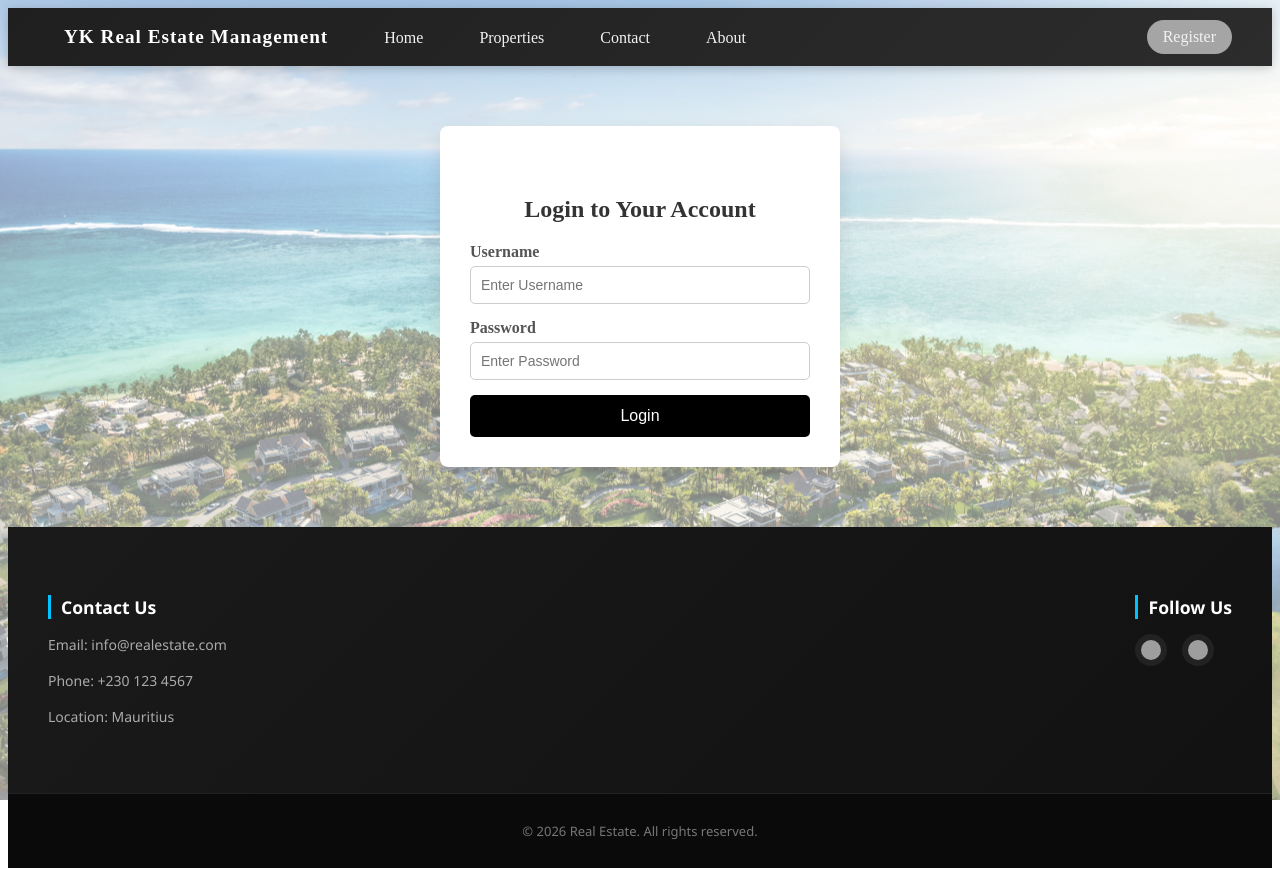
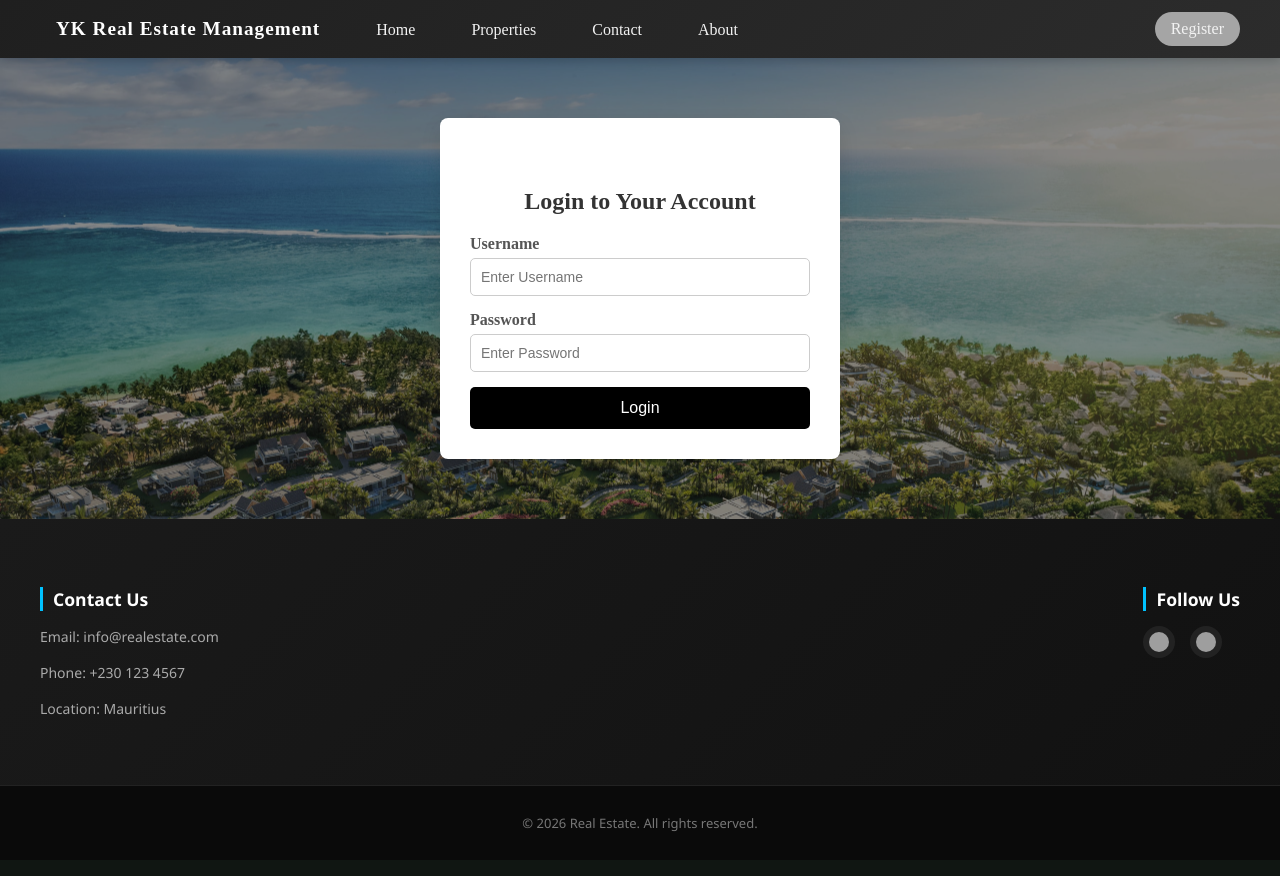
Before and after one commit to Yajneeahotar/DI-Bootcamp-Final-Project, a Django app: page /accounts/login/ in a window 1280 px wide. After the commit the page ends 831 px from the top, so only its background shows below. Run offline with Django 5.2, Linux system fonts and the light colour scheme; parts of the project's set-up code (start-up, migrations or seed data) failed here and were passed over; grey boxes are pictures that could not be loaded.

Commit message:
Real Estate - Login/Home Adjustments v55

```diff
--- a/accounts/static/css/login.css
+++ b/accounts/static/css/login.css
@@ -183,6 +183,14 @@
 }
 
 /* Background layer */
+body {
+    margin: 0;
+    padding: 0;
+    min-height: 100vh;
+    display: flex;
+    flex-direction: column;
+    background-color: #111;
+}
 body::before {
     content: "";
     position: fixed;
--- a/home/views.py
+++ b/home/views.py
@@ -6,7 +6,7 @@ def homepage(request):
     return render(request, "home/home.html")
 
 def search_filter(request):
-    listings = Properties.objects.all().order_by("-property_ref")
+    listings = Properties.objects.filter(status=Properties.StatusChoices.APPROVED).order_by("-property_ref")
 
     #request.GET == it is returning a dictionary
     #.get() == retrieving key value pairs. Eg: key = location, value = location value
```
